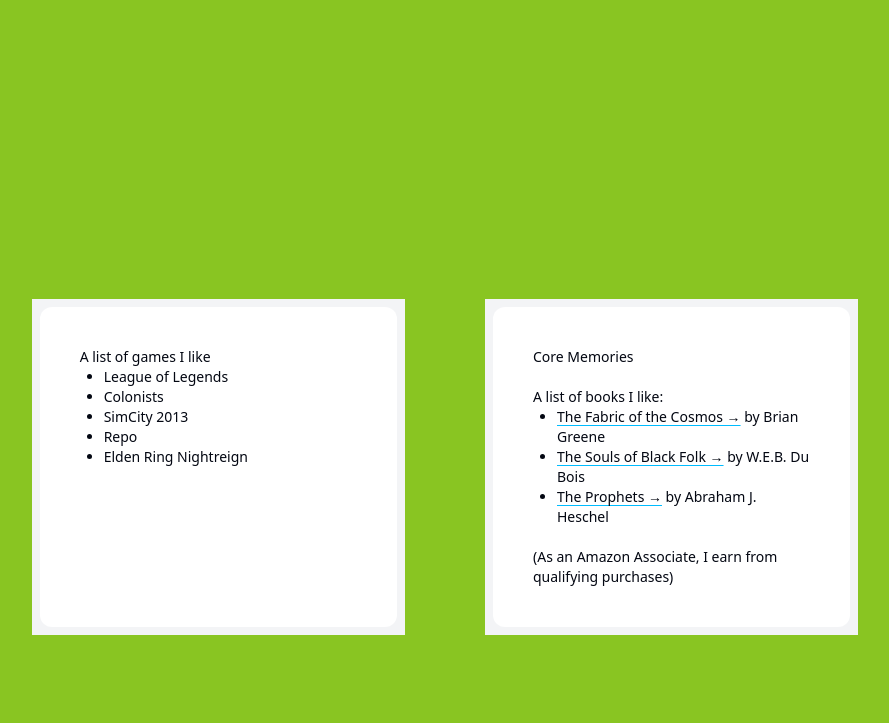
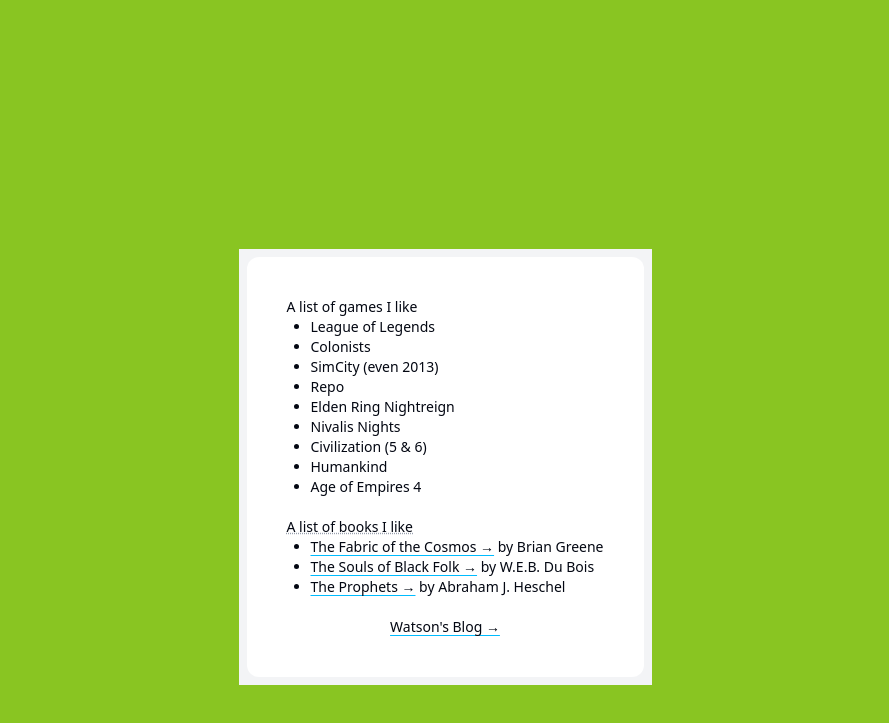
Before and after one commit to somewatson/homepage, a plain HTML site: page index.html in a window 1280 px wide. Shown: the part 3133-3856 px from the top of the page, without its empty margins (195-1084 px from the left). Drawn offline with nearby package versions, Linux system fonts and the light colour scheme.

Commit message:
refactor: overhaul lorebox layout and expand interests
- Update #lorebox to centered single-column layout
- Expand games list and add link to blog
- Implement Tailwind tooltip for Amazon Associate disclaimer
- Update README todo list

```diff
--- a/index.html
+++ b/index.html
@@ -186,37 +186,39 @@
                 </div>
             </div>
         </div>
-        <div id="lorebox" class="relative grid min-h-screen sm:grid-cols-6 md:gap-20 grid-rows-[1fr_1px_auto_1px_1fr]">
-            <div class="col-start-2 col-span-2 row-start-3 flex flex-col bg-gray-100 p-2 ">
-                <div class="h-full rounded-xl bg-white p-10 text-sm/7 text-gray-700 ">
-                    <div class="space-y-10">
+        <div id="lorebox" class="relative grid min-h-screen grid-cols-[1fr_2.5rem_auto_2.5rem_1fr] grid-rows-[1fr_1px_auto_1px_1fr]">
+            <div class="col-start-3 row-start-3 flex max-w-lg flex-col bg-gray-100 p-2 ">
+                <div class="rounded-xl bg-white p-10 text-sm/7 text-gray-700 ">
+                    <div class="space-y-5">
                         <div class="text-sm text-gray-950 font-medium">
                             <p>A list of games I like</p>
                             <ul class="list-outside list-disc ml-6">
                                 <li>League of Legends</li>
                                 <li>Colonists</li>
-                                <li>SimCity 2013</li>
+                                <li>SimCity (even 2013)</li>
                                 <li>Repo</li>
                                 <li>Elden Ring Nightreign</li>
+                                <li>Nivalis Nights</li>
+                                <li>Civilization (5 & 6)</li>
+                                <li>Humankind</li>
+                                <li>Age of Empires 4</li>
                             </ul>
                         </div>
-                    </div>
-                </div>
-            </div>
-            <div class="col-end-6 col-span-2 row-start-3 flex flex-col bg-gray-100 p-2 ">
-                <div class="h-full rounded-xl bg-white p-10 text-sm/7 text-gray-700 ">
-                    <div class="">
                         <div class="text-sm text-gray-950 font-medium">
-                            <p>Core Memories</p>
-                        </div>
-                        <div class="text-sm text-gray-950 font-medium mt-5">
-                            <p>A list of books I like:</p>
+                            <div>
+                                <p><span class="group relative cursor-help underline decoration-dotted decoration-gray-400">A list of books I like<span class="pointer-events-none absolute -top-10 left-1/2 -translate-x-1/2 whitespace-nowrap rounded bg-gray-900 px-2 py-1 text-xs text-white opacity-0 transition-opacity group-hover:opacity-100">As an Amazon Associate, I earn from qualifying purchases.</span></span></p>
                                 <ul class="list-outside list-disc ml-6">
                                     <li><a href="https://www.amazon.com/Fabric-Cosmos-Space-Texture-Reality/dp/0375727205" class="text-gray-950 underline decoration-sky-400 underline-offset-3 hover:decoration-2" target="_blank">The Fabric of the Cosmos &rarr;</a> by Brian Greene </li>
                                     <li><a href="https://www.amazon.com/dp/1505223377" class="text-gray-950 underline decoration-sky-400 underline-offset-3 hover:decoration-2" target="_blank">The Souls of Black Folk &rarr;</a> by W.E.B. Du Bois</li>
                                     <li><a href="https://www.amazon.com/Prophets-Perennial-Classics-Abraham-Heschel/dp/0060936991" class="text-gray-950 underline decoration-sky-400 underline-offset-3 hover:decoration-2" target="_blank">The Prophets &rarr;</a> by Abraham J. Heschel</li>
                                 </ul>
-                            <p class="mt-5 font-xs">(As an Amazon Associate, I earn from qualifying purchases)</p>
+                                <div class="mt-5 text-center">
+                                    <a class="text-gray-950 underline decoration-sky-400 underline-offset-3 hover:decoration-2" href="./blog/">
+                                        Watson's Blog &rarr;
+                                    </a>
+                                </div>
+                            </div>
+                        </div>
                     </div>
                 </div>
             </div>
```
Also changed, not shown: blog/index.html (added, +53 -0 lines), README.md. Lines whose indentation alone changed are shown as unchanged.
